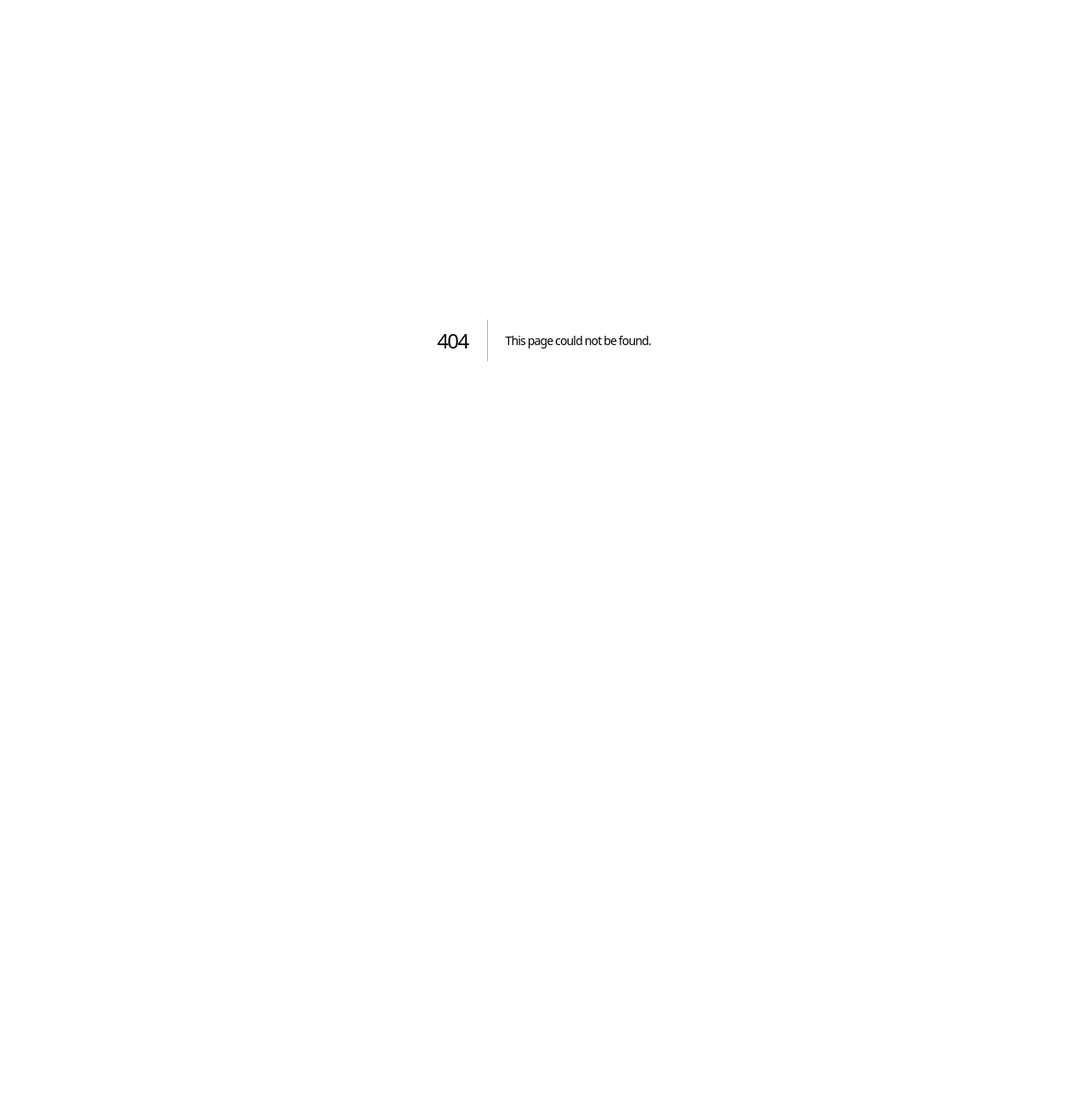
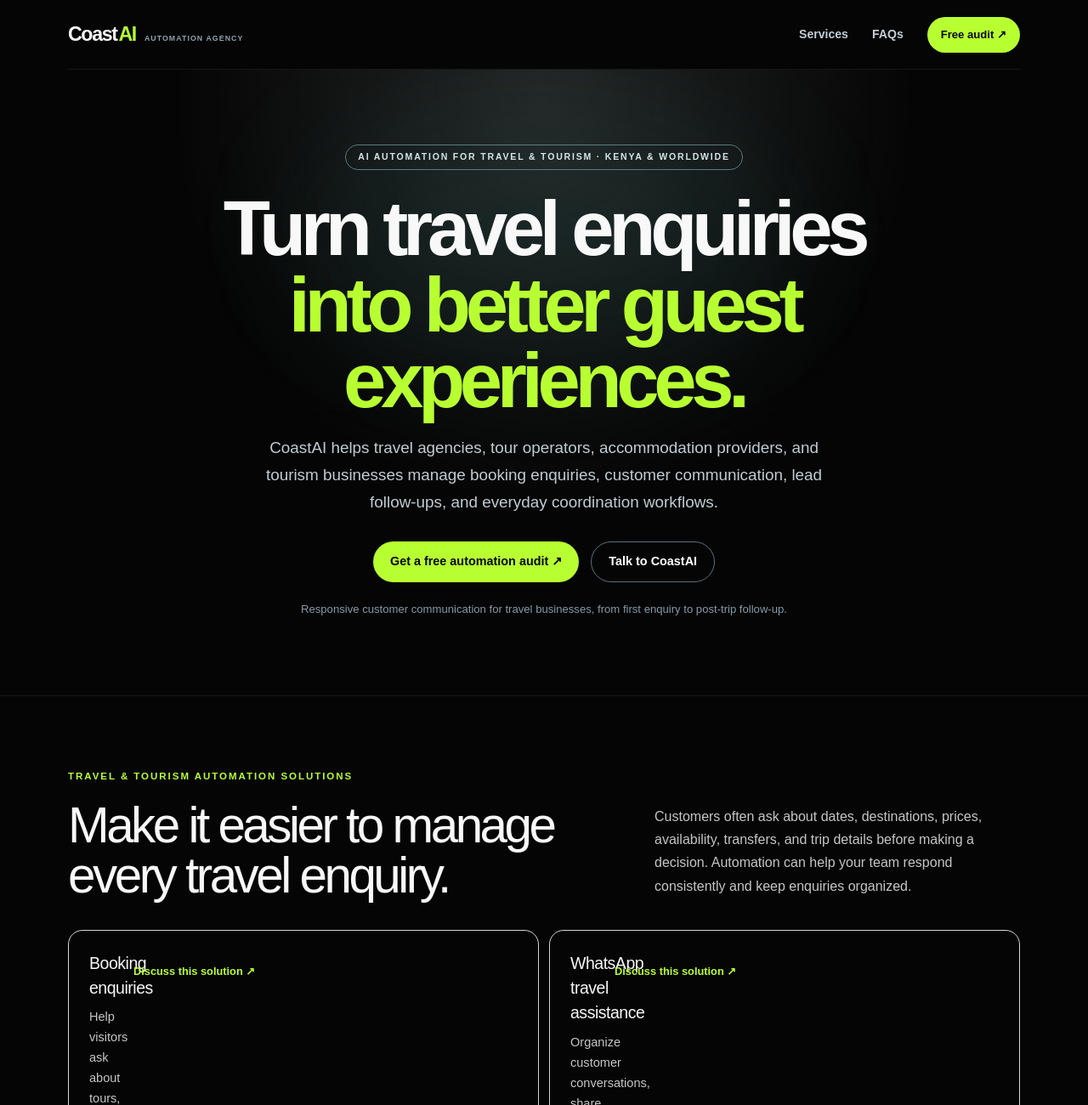
Before and after one commit to biihafidh/CoastAI-AUTOMATION, a Next.js app: page /ai-automation-for-travel-tourism in a window 1280 px wide. Before the commit this address had no page. Shown: the top 1300 px of the page at 85% size. Before the commit the page ends 800 px from the top, so only its background shows below. Built offline with nearby package versions, Linux system fonts and the light colour scheme.

Commit message:
Add SEO landing page for travel and tourism automation

```diff
--- /dev/null
+++ b/src/app/ai-automation-for-travel-tourism/page.tsx
@@ -0,0 +1,147 @@
+import type { Metadata } from "next";
+import Link from "next/link";
+
+const whatsappUrl = "https://wa.me/254726495238?text=Hi%20CoastAI!%20I%27d%20like%20to%20explore%20automation%20for%20my%20travel%20or%20tourism%20business.";
+
+export const metadata: Metadata = {
+  title: "AI Automation for Travel and Tourism Businesses | CoastAI",
+  description: "CoastAI helps travel agencies, tour operators, safari companies, hotels, and tourism providers automate booking enquiries, customer communication, lead management, and follow-ups.",
+  alternates: { canonical: "/ai-automation-for-travel-tourism" },
+  openGraph: {
+    title: "AI Automation for Travel and Tourism Businesses | CoastAI",
+    description: "Streamline travel enquiries, booking communication, and customer follow-ups with CoastAI automation.",
+    url: "https://coast-ai-automation.vercel.app/ai-automation-for-travel-tourism",
+    siteName: "CoastAI",
+    type: "website"
+  }
+};
+
+const solutions = [
+  ["Booking enquiries", "Help visitors ask about tours, travel packages, accommodation, transfers, availability, and the next steps to request a booking."],
+  ["WhatsApp travel assistance", "Organize customer conversations, share approved trip information, collect enquiry details, and route complex requests to your team."],
+  ["Lead capture and qualification", "Capture travel dates, group sizes, destinations, and service interests so your team can prioritize and respond to enquiries."],
+  ["Booking follow-ups", "Create timely follow-up workflows for quotations and booking enquiries, with staff review before any booking is confirmed."],
+  ["Customer information and FAQs", "Answer common questions about itineraries, inclusions, meeting points, operating hours, policies, and travel preparation using approved content."],
+  ["Transfer and tour coordination", "Connect compatible tools to notify staff, organize requests, and coordinate administrative steps for transfers, excursions, and experiences."]
+];
+
+const businessTypes = [
+  "Travel agencies and tour operators",
+  "Safari and excursion companies",
+  "Hotels, resorts, and guest houses",
+  "Car hire and vehicle rental businesses",
+  "Airport transfer and transport providers",
+  "Boat trips and marine tour operators",
+  "Adventure and outdoor experience providers",
+  "Destination management companies"
+];
+
+const faqs = [
+  ["Can an AI assistant answer questions about tours and packages?", "Yes. It can provide approved information about destinations, itineraries, inclusions, prices, policies, and how to request a booking. Your team can handle tailored recommendations and complex questions."],
+  ["Can CoastAI automate booking enquiries on WhatsApp?", "Yes. A WhatsApp workflow can collect enquiry details, share approved information, and route requests to your reservations or sales team. Availability depends on your WhatsApp account setup and required integrations."],
+  ["Can customers make confirmed bookings through the assistant?", "A workflow may collect booking requests or connect to a compatible booking platform. A booking should only be described as confirmed after availability, payment, and the provider's confirmation process have been completed."],
+  ["Can the system follow up on travel quotations?", "Yes. Follow-up reminders and messages can be configured for enquiries and quotations, subject to your communication preferences, customer consent, and the tools you use."],
+  ["Can it support international travellers?", "Yes. Workflows can be designed for customers in different markets and time zones. Language options and integrations should be agreed as part of the project scope."],
+  ["Does CoastAI work with tourism businesses outside Mombasa?", "Yes. CoastAI is based in Mombasa, Kenya and can work with tourism and travel businesses across Kenya and internationally, depending on project requirements and available integrations."]
+];
+
+export default function TravelTourismAutomationPage() {
+  return (
+    <main>
+      <header className="container nav">
+        <Link className="brand" href="/">Coast<span>AI</span><small> AUTOMATION AGENCY</small></Link>
+        <nav className="navlinks">
+          <Link href="/#services">Services</Link>
+          <Link href="/#faq">FAQs</Link>
+          <Link className="button nav-cta" href="/#audit">Free audit ↗</Link>
+        </nav>
+      </header>
+
+      <section className="hero">
+        <div className="hero-glow" />
+        <div className="container hero-inner">
+          <div className="eyebrow hero-pill">AI AUTOMATION FOR TRAVEL & TOURISM · KENYA & WORLDWIDE</div>
+          <h1>Turn travel enquiries<br /><span>into better guest experiences.</span></h1>
+          <p>CoastAI helps travel agencies, tour operators, accommodation providers, and tourism businesses manage booking enquiries, customer communication, lead follow-ups, and everyday coordination workflows.</p>
+          <div className="hero-actions">
+            <Link className="button" href="/#audit">Get a free automation audit ↗</Link>
+            <a className="button-outline" href={whatsappUrl} target="_blank" rel="noopener noreferrer">Talk to CoastAI</a>
+          </div>
+          <div className="hero-note">Responsive customer communication for travel businesses, from first enquiry to post-trip follow-up.</div>
+        </div>
+      </section>
+
+      <section className="services-section">
+        <div className="container">
+          <div className="section-kicker">TRAVEL & TOURISM AUTOMATION SOLUTIONS</div>
+          <div className="section-intro">
+            <h2>Make it easier to manage<br />every travel enquiry.</h2>
+            <p>Customers often ask about dates, destinations, prices, availability, transfers, and trip details before making a decision. Automation can help your team respond consistently and keep enquiries organized.</p>
+          </div>
+          <div className="service-grid">
+            {solutions.map(([title, description]) => (
+              <article className="service-card" key={title}>
+                <div><h3>{title}</h3><p>{description}</p></div>
+                <a href={whatsappUrl} target="_blank" rel="noopener noreferrer">Discuss this solution ↗</a>
+              </article>
+            ))}
+          </div>
+        </div>
+      </section>
+
+      <section className="process-section">
+        <div className="container">
+          <div className="section-kicker">A PRACTICAL IMPLEMENTATION PROCESS</div>
+          <div className="section-intro">
+            <h2>Built around your<br />booking journey.</h2>
+            <p>We review how customers discover, enquire, and book your services, then identify suitable workflows that support your team and existing booking systems.</p>
+          </div>
+          <div className="process-grid">
+            <article><span>01</span><h3>Map the journey</h3><p>Understand your channels, common questions, quotation process, booking steps, and customer handovers.</p></article>
+            <article><span>02</span><h3>Design workflows</h3><p>Set up approved responses, enquiry capture, follow-up steps, and integrations where available.</p></article>
+            <article><span>03</span><h3>Test and refine</h3><p>Test with your team to make sure information is accurate and booking decisions remain properly confirmed.</p></article>
+          </div>
+        </div>
+      </section>
+
+      <section className="upgrades-section">
+        <div className="container">
+          <div className="section-kicker">TRAVEL & TOURISM BUSINESSES WE SUPPORT</div>
+          <div className="section-intro">
+            <h2>Flexible for different<br />travel experiences.</h2>
+            <p>Whether you sell tours, stays, transfers, or complete travel experiences, workflows can be tailored to your services and customer journey.</p>
+          </div>
+          <div className="faq-list">
+            {businessTypes.map((type) => <div className="faq-item" key={type}><p>{type}</p></div>)}
+          </div>
+        </div>
+      </section>
+
+      <section className="faq-section">
+        <div className="container">
+          <div className="section-kicker">TRAVEL & TOURISM AUTOMATION FAQ</div>
+          <div className="section-intro"><h2>Questions travel teams<br />often ask.</h2></div>
+          <div className="faq-list">
+            {faqs.map(([question, answer]) => (
+              <details className="faq-item" key={question}><summary>{question}</summary><p>{answer}</p></details>
+            ))}
+          </div>
+          <p>Live availability, payment processing, and booking confirmation depend on compatible third-party booking systems and the provider's own confirmation procedures.</p>
+        </div>
+      </section>
+
+      <section className="audit-section">
+        <div className="audit-panel">
+          <div className="section-kicker">GROW WITH SMARTER TRAVEL WORKFLOWS</div>
+          <h2>Explore practical automation for your travel business.</h2>
+          <p>Tell us how your team handles travel enquiries, quotations, and bookings. We can help identify a suitable next step.</p>
+          <div className="hero-actions">
+            <Link className="button" href="/#audit">Request a free audit ↗</Link>
+            <a className="button-outline" href={whatsappUrl} target="_blank" rel="noopener noreferrer">Message us on WhatsApp</a>
+          </div>
+          <p><Link href="/">← Back to CoastAI home</Link></p>
+        </div>
+      </section>
+    </main>
+  );
+}
```
